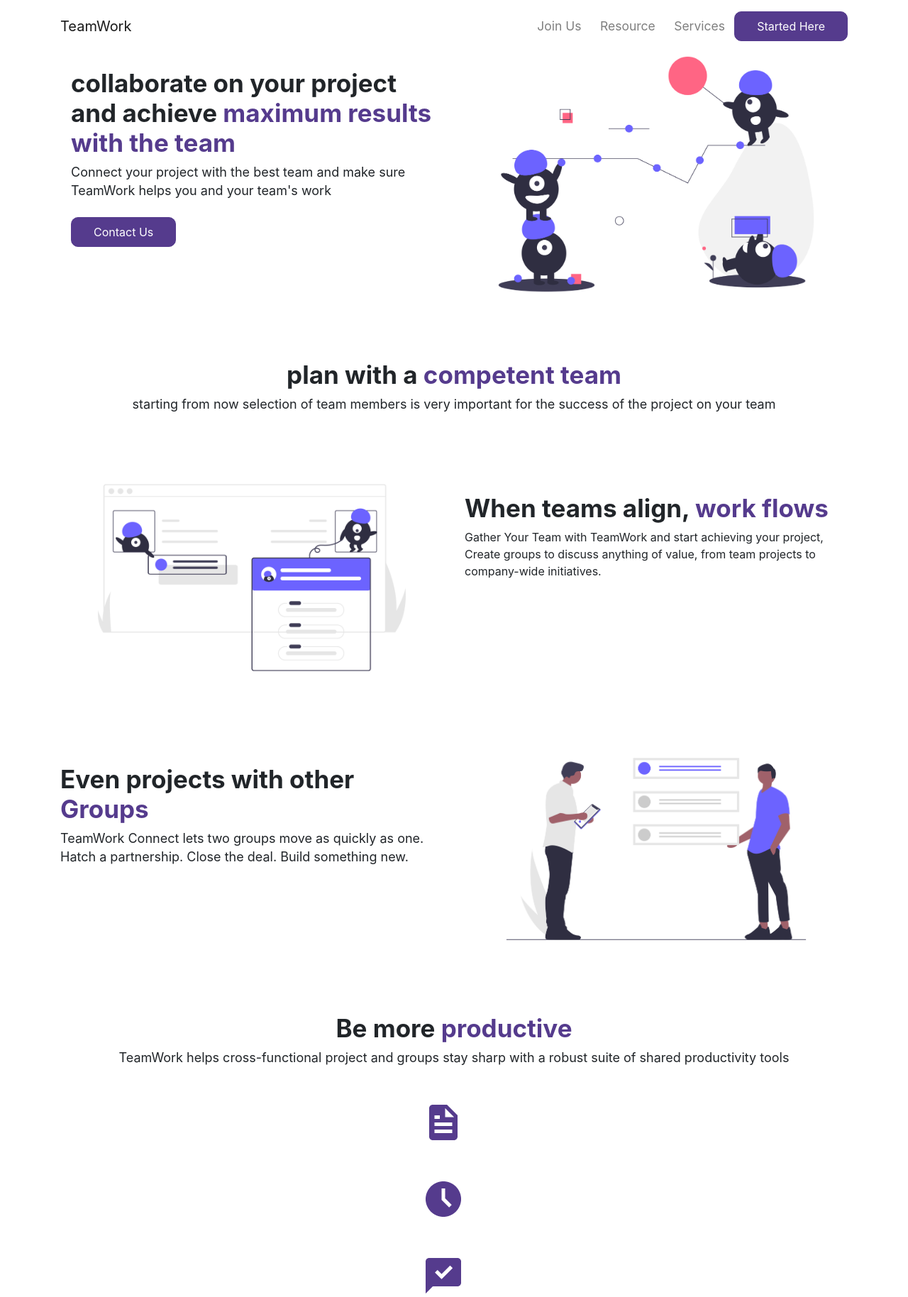
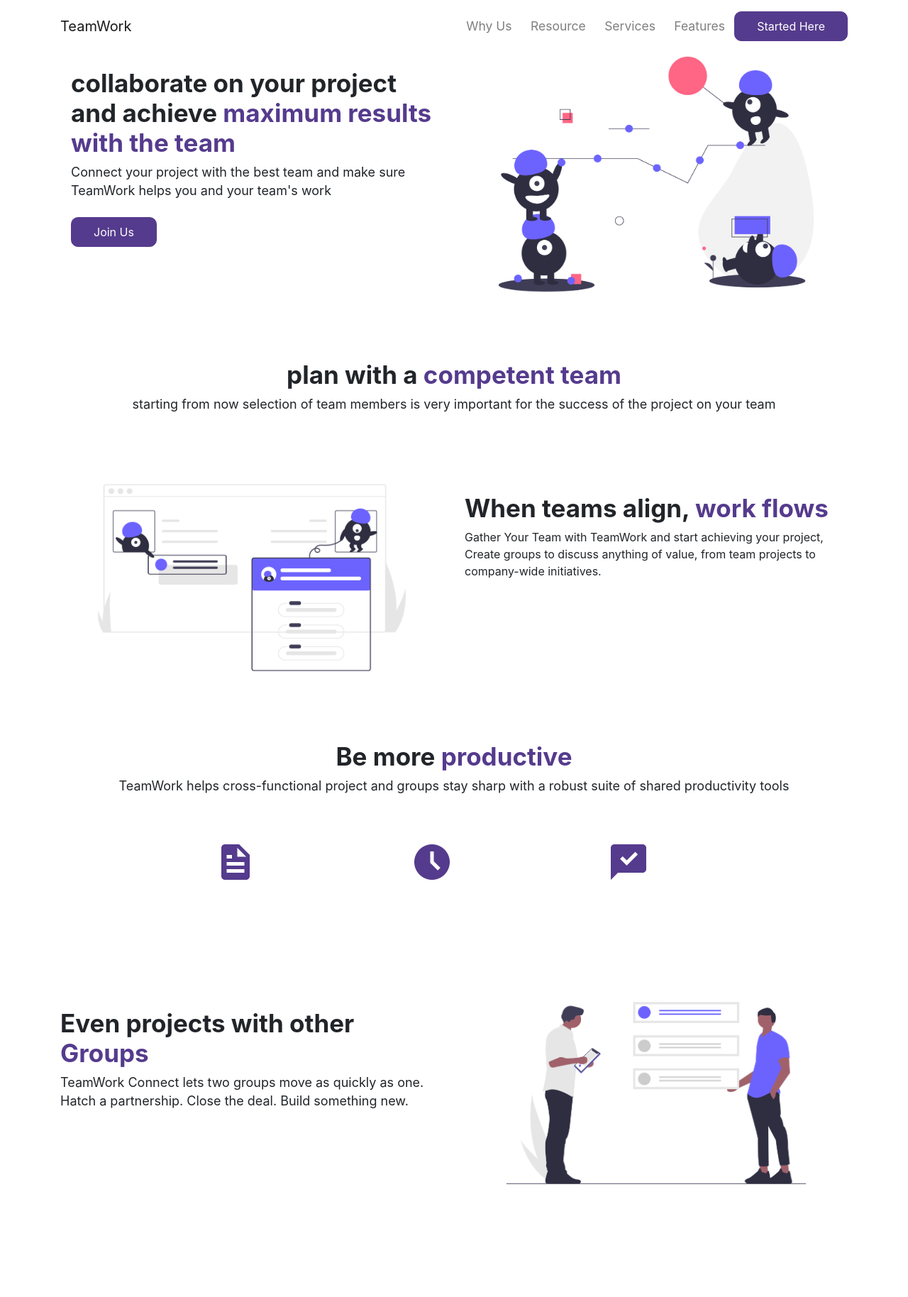
Before and after one commit to Dickyrdiar/TeamWork_app, a Nuxt app: page / in a window 1280 px wide. Shown: the whole page at 71% size. After the commit the page ends 1708 px from the top, so only its background shows below. Built offline with nearby package versions, Linux system fonts and the light colour scheme.

Commit message:
finish landing page

```diff
--- a/components/BaseIcon.vue
+++ b/components/BaseIcon.vue
@@ -9,21 +9,18 @@
           TeamWork helps cross-functional project and groups stay sharp with a
           robust suite of shared productivity tools
         </p>
-        <b-container
+
+        <b-row
+          cols="12"
+          md="12"
           v-for="(image, index) in icons"
           :key="index"
-          class="mt-4 pt-4"
+          class="mt-4 pt-4 pl-5 ml-5 text-center"
         >
-          <b-row>
-            <b-col
-              cols="12"
-              md="12"
-              class="row justify-content-center icon-image"
-            >
-              <img :src="getImgUrl(image.icon)" class="img-fluid" />
-            </b-col>
-          </b-row>
-        </b-container>
+          <!--  -->
+          <img :src="getImgUrl(image.icon)" class="img-fluid ml-5 pl-5" />
+          <!-- <p class="content">{{ image.content }}</p> -->
+        </b-row>
       </b-col>
     </b-row>
   </b-container>
@@ -36,14 +33,17 @@
     icons: [
       {
         icon: "icon_1.png",
+        content: "save your work",
       },
 
       {
         icon: "icon_2.png",
+        content: "manage your work",
       },
 
       {
         icon: "icon_3.png",
+        content: "finish your job",
       },
     ],
   }),
@@ -75,8 +75,9 @@
     line-height: 26px;
   }
 
-  .icon-image {
+  .text-center {
     float: left;
+    padding: 2.5rem;
   }
 }
 </style>
--- a/components/BaseNavbar.vue
+++ b/components/BaseNavbar.vue
@@ -8,9 +8,10 @@
           <b-collapse id="nav-collapse" is-nav>
             <!-- Right aligned nav items -->
             <b-navbar-nav class="ml-auto menu">
-              <b-nav-item>Join Us</b-nav-item>
+              <b-nav-item>Why Us</b-nav-item>
               <b-nav-item>Resource</b-nav-item>
               <b-nav-item>Services</b-nav-item>
+              <b-nav-item>Features</b-nav-item>
               <a href="#" class="btn btn-tmwrk"> Started Here </a>
             </b-navbar-nav>
           </b-collapse>
--- a/components/Hero.vue
+++ b/components/Hero.vue
@@ -15,7 +15,7 @@
             you and your team's work
           </p>
 
-          <a href="/contacts" class="btn btn-tmwrk">Contact Us</a>
+          <a href="#" class="btn btn-tmwrk">Join Us</a>
         </b-col>
       </b-col>
 
--- a/pages/index.vue
+++ b/pages/index.vue
@@ -3,7 +3,8 @@
     <BaseNavbar />
     <Hero />
     <Competent />
+    <BaseIcon />
     <BaseCompany />
-    <BaseIcon />
+    <!-- <BaseFooter /> -->
   </div>
 </template>
```
Also changed, not shown: components/BaseFooter.vue (added).
